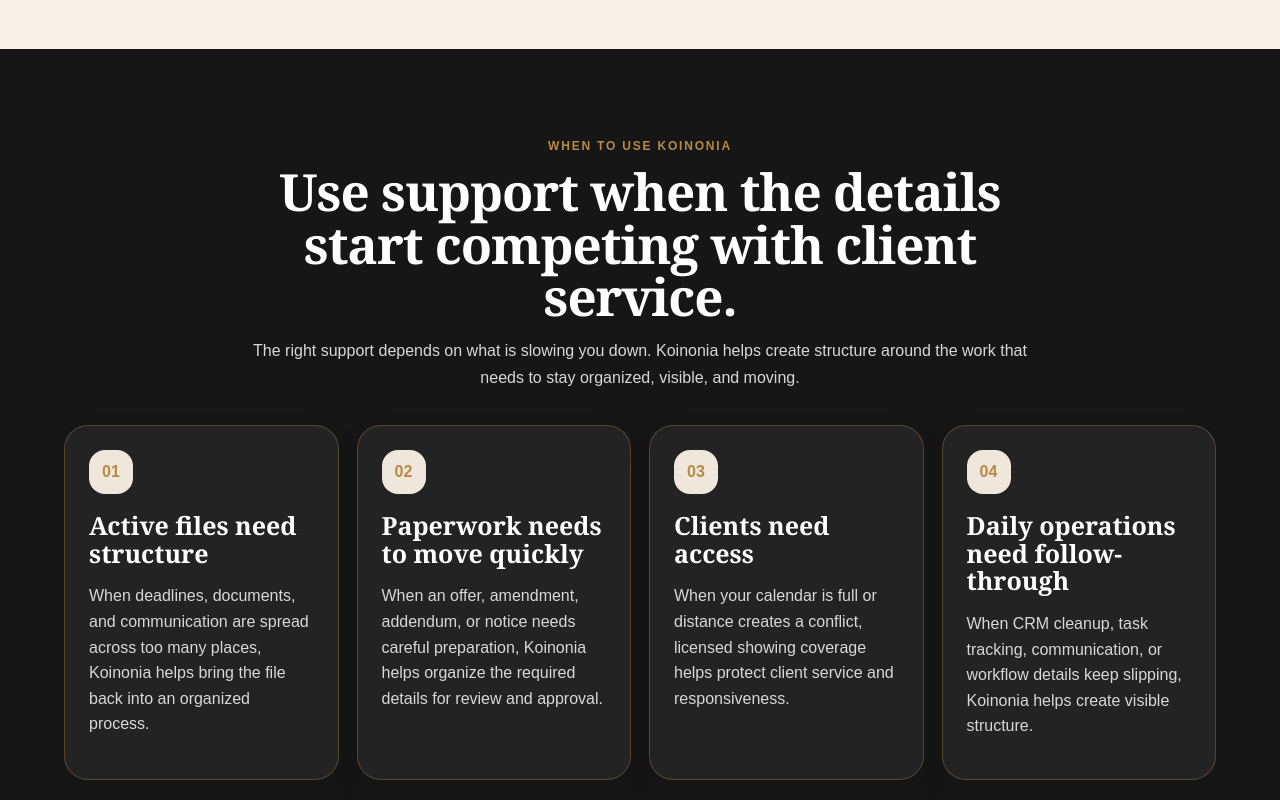
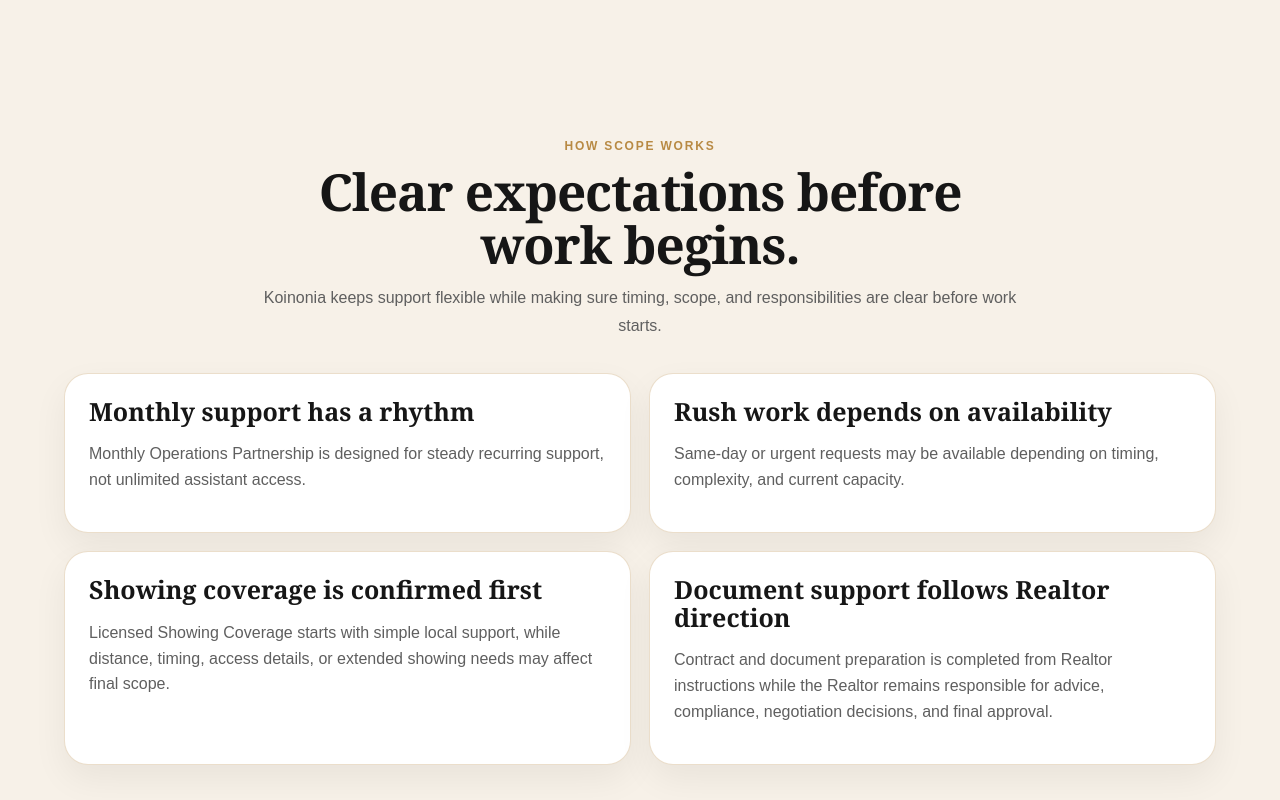
Before and after one commit to KoinoniaTransactions/Reynalds-OS, a Next.js app in the folder apps/web/: page /koinonia/services in a window 1280 px wide. Shown: the part 3380-4180 px from the top of the page. Built offline with nearby package versions, Linux system fonts and the light colour scheme.

Commit message:
Add Koinonia services scope notes

```diff
--- a/apps/web/components/site/PageAssemblies/KoinoniaServices.tsx
+++ b/apps/web/components/site/PageAssemblies/KoinoniaServices.tsx
@@ -95,6 +95,22 @@ export function KoinoniaServices() {
         </div>
       </section>
 
+      <section className="koinonia-section koinonia-services-scope">
+        <div className="koinonia-container">
+          <div className="koinonia-section-header center">
+            <div className="koinonia-eyebrow">{servicesContent.scopeNotes.eyebrow}</div>
+            <h2 className="koinonia-heading">{servicesContent.scopeNotes.title}</h2>
+            <p className="koinonia-copy">{servicesContent.scopeNotes.lead}</p>
+          </div>
+
+          <div className="koinonia-grid two">
+            {servicesContent.scopeNotes.notes.map((note) => (
+              <UniversalCard key={note.title} title={note.title} body={note.body} />
+            ))}
+          </div>
+        </div>
+      </section>
+
       <section className="koinonia-section koinonia-band koinonia-services-fit">
         <div className="koinonia-container">
           <div className="koinonia-section-header center">
--- a/apps/web/content/services.ts
+++ b/apps/web/content/services.ts
@@ -143,6 +143,35 @@ export const servicesContent = {
     ]
   },
 
+  scopeNotes: {
+    eyebrow: "How Scope Works",
+    title: "Clear expectations before work begins.",
+    lead:
+      "Koinonia keeps support flexible while making sure timing, scope, and responsibilities are clear before work starts.",
+    notes: [
+      {
+        title: "Monthly support has a rhythm",
+        body:
+          "Monthly Operations Partnership is designed for steady recurring support, not unlimited assistant access."
+      },
+      {
+        title: "Rush work depends on availability",
+        body:
+          "Same-day or urgent requests may be available depending on timing, complexity, and current capacity."
+      },
+      {
+        title: "Showing coverage is confirmed first",
+        body:
+          "Licensed Showing Coverage starts with simple local support, while distance, timing, access details, or extended showing needs may affect final scope."
+      },
+      {
+        title: "Document support follows Realtor direction",
+        body:
+          "Contract and document preparation is completed from Realtor instructions while the Realtor remains responsible for advice, compliance, negotiation decisions, and final approval."
+      }
+    ]
+  },
+
   fit: {
     eyebrow: "When To Use Koinonia",
     title: "Use support when the details start competing with client service.",
```
Also changed, not shown: 2 other files (tests, documents, lock files or other folders).
